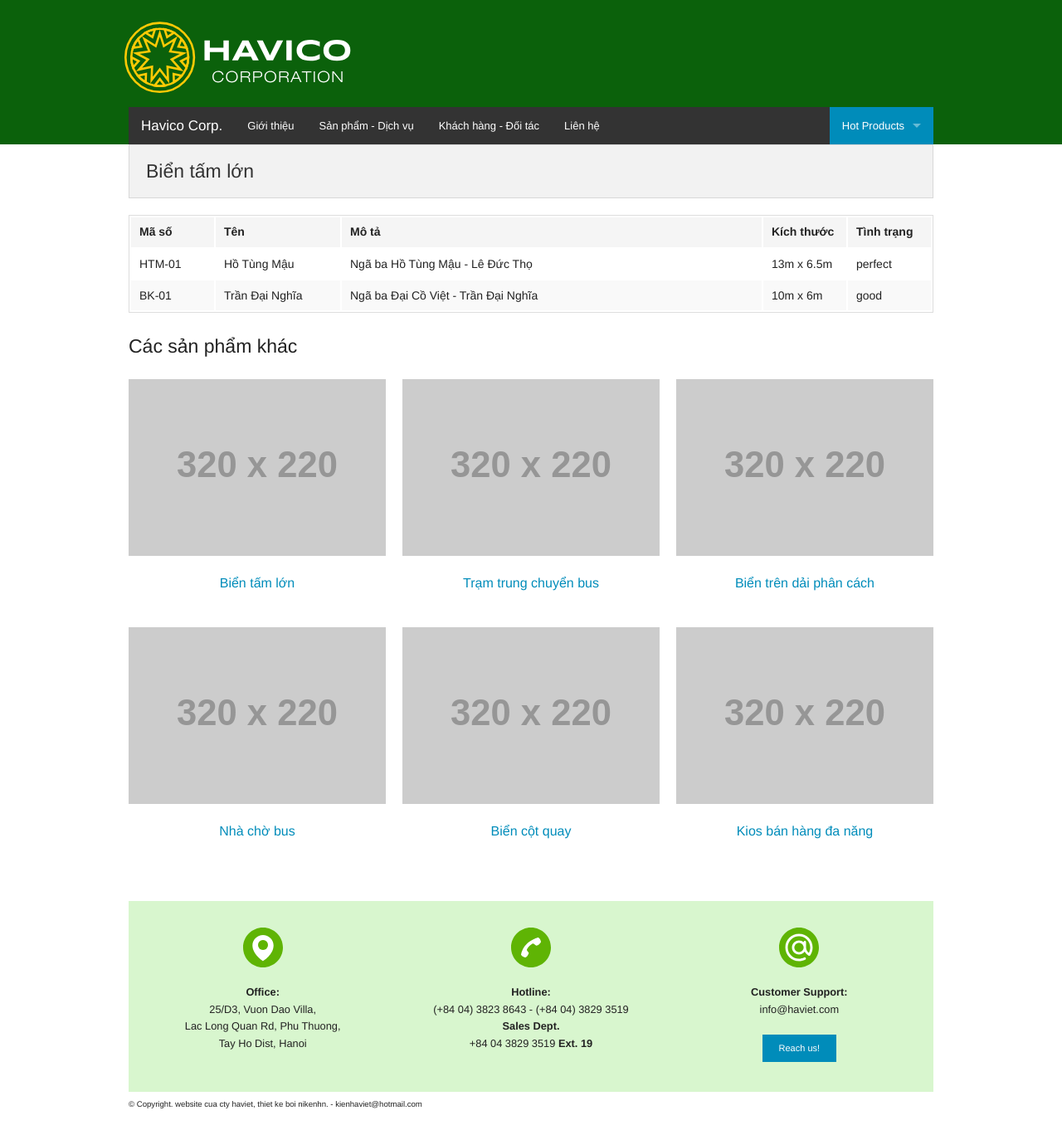
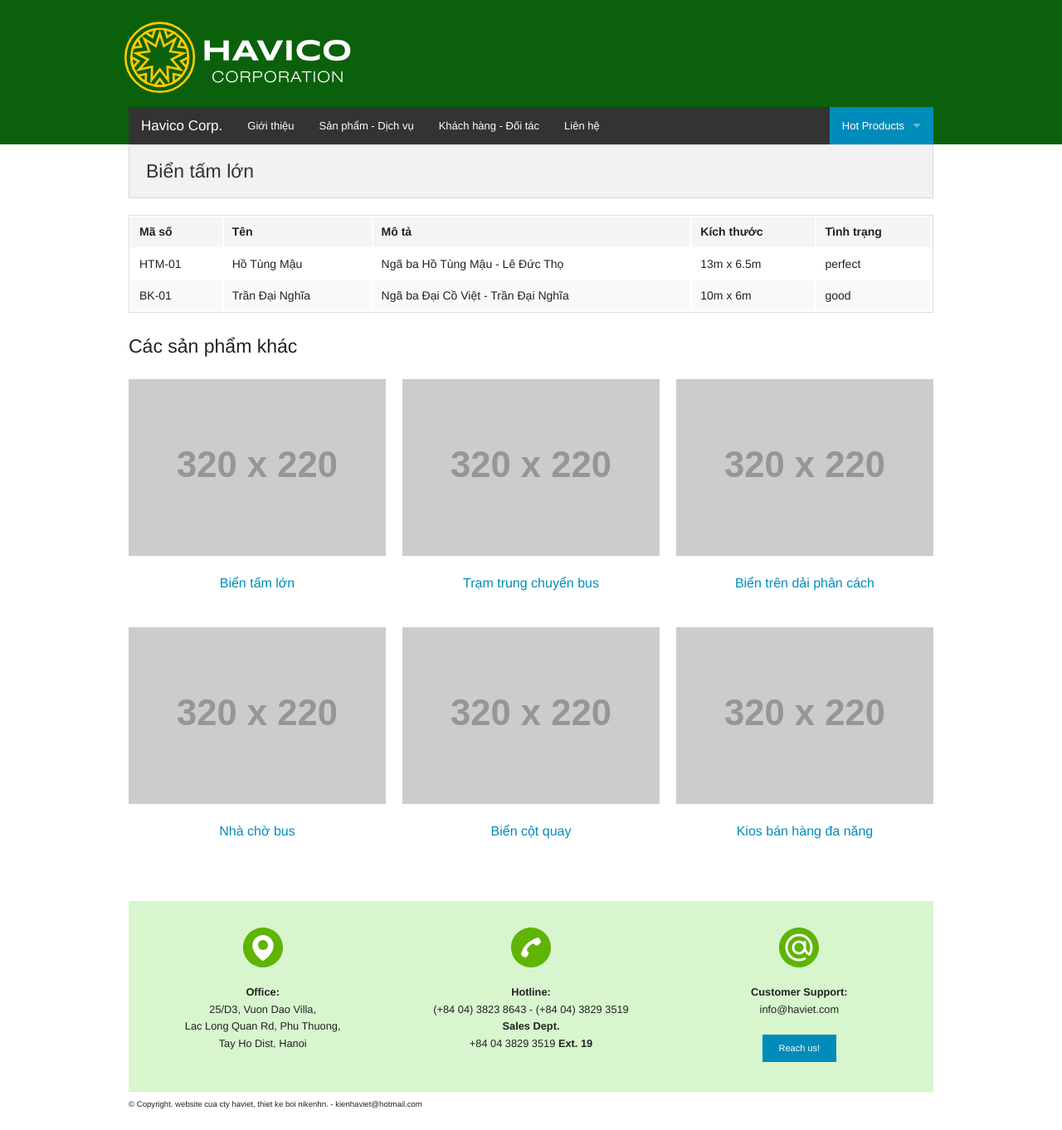
Before and after one commit to haviet/static-on-foundation, a Jekyll site: the page built from sanpham/billboard.html, in a window 1280 px wide. Shown: the whole page at 83% size. Built offline with Jekyll 4.4.1, drawn with Linux system fonts in a browser that asks for light colours.

Commit message:
Update table-billboard.html

```diff
--- a/_includes/table-billboard.html
+++ b/_includes/table-billboard.html
@@ -1,11 +1,11 @@
 <table style="width:100%;">
   <thead>
     <tr>
-      <th width="100">Mã số</th>
-      <th width="150">Tên</th>
+      <th>Mã số</th>
+      <th>Tên</th>
       <th>Mô tả</th>
-      <th width="100">Kích thước</th>
-      <th width="100">Tình trạng</th>
+      <th>Kích thước</th>
+      <th>Tình trạng</th>
     </tr>
   </thead>
   <tbody>
```
